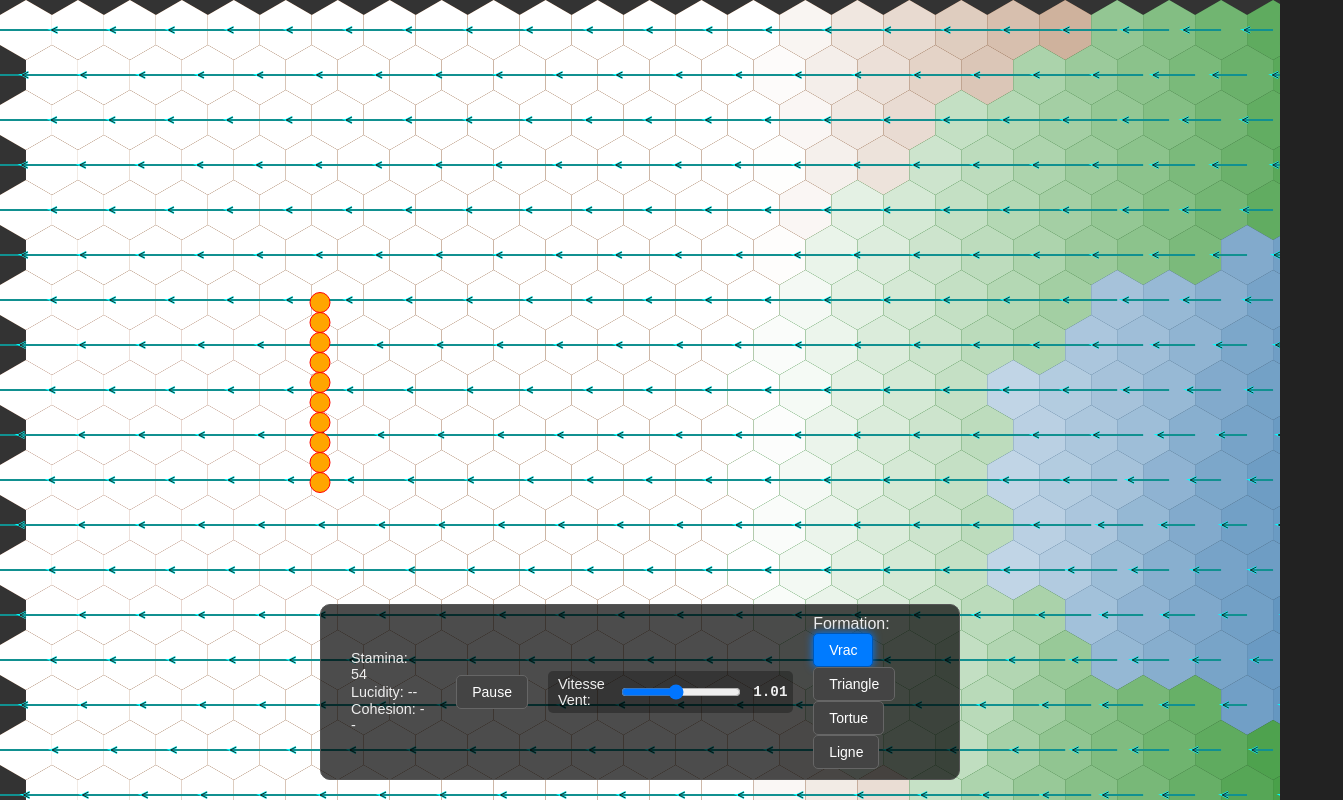
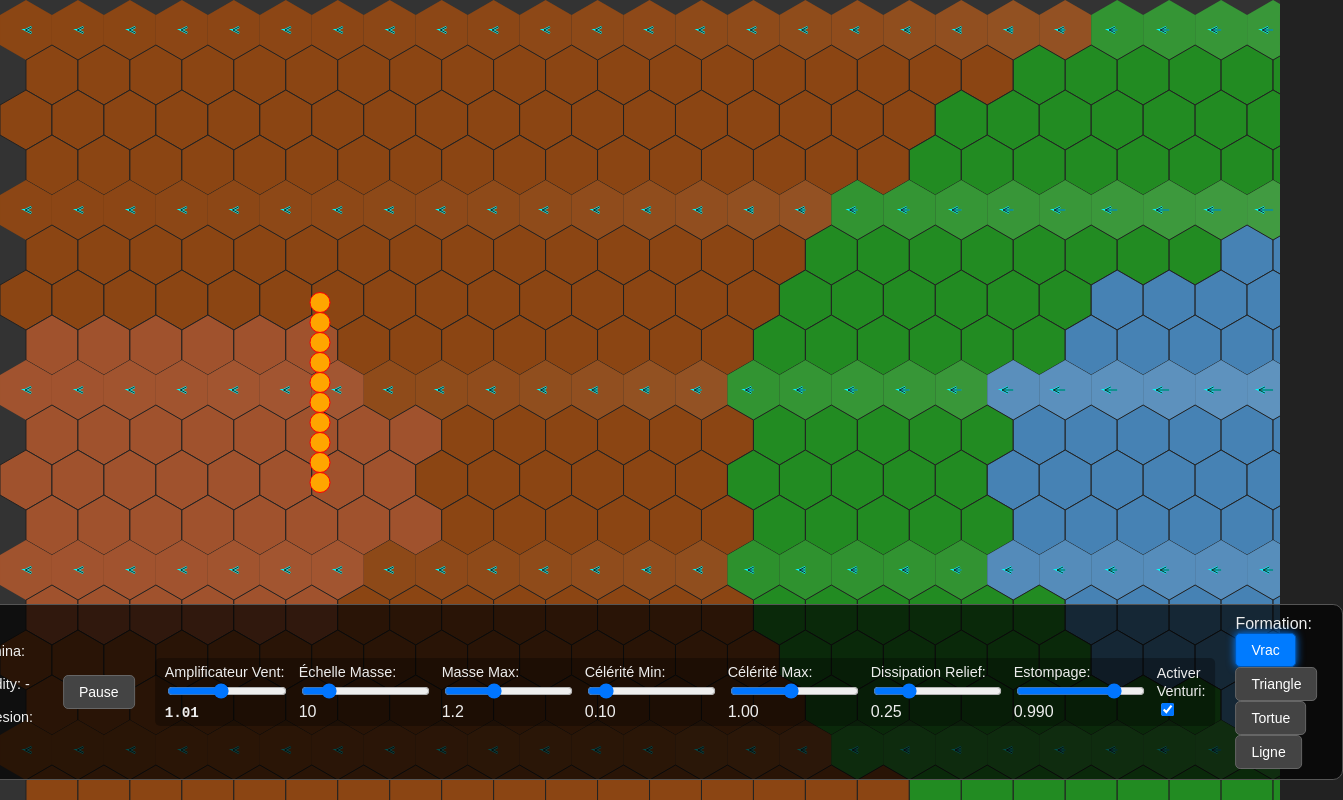
Before and after one commit to studio-noble-val/proto_contrevent_v2, a plain HTML site: page index.html in a window 1280 px wide. Shown: the whole page, 1343 px wide, since content can reach past the window. Drawn offline with Linux system fonts and the light colour scheme.

Commit message:
feat(debug): Ajout du contrôle de l'effet Venturi et correction de bug
Cette mise à jour introduit une nouvelle fonctionnalité de débogage et corrige un bug critique qui empêchait le rendu correct du jeu.

- **Fonctionnalité : Contrôle de l'effet Venturi**
  - Ajout d'une case à cocher dans l'interface de débogage pour permettre l'activation et la désactivation de l'effet Venturi.
  - Le script du jeu a été mis à jour pour prendre en compte l'état de cette case à cocher et appliquer ou non l'effet Venturi lors de la simulation du vent.

- **Correction de bug : Rendu du jeu**
  - Correction d'un bug majeur qui empêchait l'affichage de la grille, du vent et de la horde.
  - La cause du bug était la mise en commentaire de la fonction `updateWind`, qui a été restaurée.

- **Documentation**
  - Mise à jour des fichiers `plan.md` et `GEMINI.md` pour refléter les derniers changements, y compris la correction du bug et l'ajout de la nouvelle fonctionnalité de débogage.

```diff
--- a/index.html
+++ b/index.html
@@ -19,9 +19,45 @@
             <button id="pauseButton">Pause</button>
         </div>
         <div id="debugControls">
-            <label for="windSpeedSlider">Vitesse Vent:</label>
-            <input type="range" id="windSpeedSlider" min="0" max="100" value="45" step="1">
-            <span id="windSpeedValue">1.0</span>
+            <div>
+                <label for="windSpeedSlider">Amplificateur Vent:</label>
+                <input type="range" id="windSpeedSlider" min="0" max="100" value="45" step="1">
+                <span id="windSpeedValue">1.01</span>
+            </div>
+            <div>
+                <label for="windSourceScaleSlider">Échelle Masse:</label>
+                <input type="range" id="windSourceScaleSlider" min="1" max="50" value="10" step="1">
+                <span id="windSourceScaleValue">10</span>
+            </div>
+            <div>
+                <label for="maxMasseSlider">Masse Max:</label>
+                <input type="range" id="maxMasseSlider" min="0.1" max="3" value="1.2" step="0.1">
+                <span id="maxMasseValue">1.2</span>
+            </div>
+            <div>
+                <label for="minCeleriteSlider">Célérité Min:</label>
+                <input type="range" id="minCeleriteSlider" min="0" max="1" value="0.1" step="0.05">
+                <span id="minCeleriteValue">0.1</span>
+            </div>
+            <div>
+                <label for="maxCeleriteSlider">Célérité Max:</label>
+                <input type="range" id="maxCeleriteSlider" min="0.1" max="2" value="1.0" step="0.05">
+                <span id="maxCeleriteValue">1.0</span>
+            </div>
+            <div>
+                <label for="dissipationSlider">Dissipation Relief:</label>
+                <input type="range" id="dissipationSlider" min="0" max="1" value="0.25" step="0.05">
+                <span id="dissipationValue">0.25</span>
+            </div>
+            <div>
+                <label for="fadingSlider">Estompage:</label>
+                <input type="range" id="fadingSlider" min="0.95" max="1" value="0.99" step="0.001">
+                <span id="fadingValue">0.990</span>
+            </div>
+            <div>
+                <label for="venturiEffectCheckbox">Activer Venturi:</label>
+                <input type="checkbox" id="venturiEffectCheckbox" checked>
+            </div>
         </div>
         <div id="formationControls">
             <span>Formation: </span>
--- a/script.js
+++ b/script.js
@@ -45,7 +45,8 @@ const PerlinNoise = {
 PerlinNoise.init();
 
 // --- State & Constants ---
-let grid = [], horde = [], activeFormation = 'none', targetDestination = null, gamePaused = false, globalWindMultiplier = 1.0, isDragging = false, time = 0;
+let grid = [], horde = [], activeFormation = 'none', targetDestination = null, gamePaused = false, globalWindMultiplier = 1.0, isDragging = false, time = 0, venturiEnabled = true;
+const windParams = {};
 let selectionRect = { startX: 0, startY: 0, currentX: 0, currentY: 0 };
 const HEX_SIZE = 30, HEX_HEIGHT = 2 * HEX_SIZE, HEX_WIDTH = Math.sqrt(3) * HEX_SIZE, GRID_HORIZ_SPACING = HEX_WIDTH, GRID_VERT_SPACING = HEX_HEIGHT * 3 / 4;
 
@@ -67,7 +68,7 @@ function initGrid() {
         grid[r] = [];
         for (let c = 0; c < gridCols; c++) {
             const relief = (PerlinNoise.noise(c / reliefScale, r / reliefScale, 0) + 1) / 2;
-            grid[r][c] = { relief, wind: { force: 0, direction: Math.PI }, isSource: false };
+            grid[r][c] = { relief, wind: { masse: 0, celerite: 0, direction: Math.PI, propagationProgress: 0 }, isSource: false };
         }
     }
     for (let r = 0; r < gridRows; r++) {
@@ -110,59 +111,51 @@ function draw() {
 
 // --- Simulation ---
 function updateWind() {
-    const gridCols = grid[0].length, gridRows = grid.length;
-    const windSourceScale = 10; // Échelle pour le bruit de Perlin à la source
+    if (!grid.length || !grid[0].length) return; // Grid not ready
+    const gridCols = grid[0].length;
+    const gridRows = grid.length;
 
-    // --- 1. Rendre la source du vent dynamique ---
+    // 1. Update sources using Perlin noise
     for (let r = 0; r < gridRows; r++) {
         if (grid[r][gridCols - 1].isSource) {
-            // Utilise le bruit de Perlin pour faire varier la force du vent à la source dans le temps
-            const noiseVal = PerlinNoise.noise(r / windSourceScale, time); // Ajout de `time`
-            const force = ((noiseVal + 1) / 2) * 1.2; // Mappe la noise sur [0, 1.2]
-            grid[r][gridCols - 1].wind.force = force * globalWindMultiplier;
-        } else {
-            grid[r][gridCols - 1].wind.force = 0; // Assure que les non-sources n'émettent pas
+            const noiseVal = PerlinNoise.noise(r / (windParams.sourceScale || 10), time);
+            const masse = (noiseVal + 1) / 2 * (windParams.maxMasse || 1.2) * globalWindMultiplier;
+            grid[r][gridCols - 1].wind = {
+                masse: masse,
+                celerite: (windParams.minCelerite || 0.1) + (1 - masse / (windParams.maxMasse || 1.2)) * ((windParams.maxCelerite || 1.0) - (windParams.minCelerite || 0.1)),
+                direction: Math.PI, // From right to left
+                propagationProgress: 1 // Start fully propagated
+            };
         }
     }
 
-    // --- 2. Propager le vent avec une physique corrigée ---
-    const prevGrid = JSON.parse(JSON.stringify(grid)); // Copie pour une lecture stable
+    // 2. Propagate wind from right to left
     for (let c = gridCols - 2; c >= 0; c--) {
         for (let r = 0; r < gridRows; r++) {
-            const isOddRow = r % 2 === 1;
-            const upstreamNeighbors = [
-                prevGrid[r] ? prevGrid[r][c + 1] : null,
-                prevGrid[r - 1] ? prevGrid[r - 1][c + (isOddRow ? 1 : 0)] : null,
-                prevGrid[r + 1] ? prevGrid[r + 1][c + (isOddRow ? 1 : 0)] : null
-            ].filter(n => n);
+            const fromCell = grid[r][c + 1];
+            const toCell = grid[r][c];
 
-            if (upstreamNeighbors.length === 0) continue;
+            if (fromCell.wind.masse > 0) {
+                let venturiEffect = 1;
+                if (venturiEnabled) {
+                    const reliefDifference = Math.abs(fromCell.relief - toCell.relief);
+                    venturiEffect = 1 + reliefDifference; // Simplified Venturi
+                }
 
-            const sourceNeighbor = upstreamNeighbors.reduce((max, n) => n.wind.force > max.wind.force ? n : max, { wind: { force: 0 } });
+                let newMasse = fromCell.wind.masse * (1 - (windParams.dissipation || 0.25) * toCell.relief) * venturiEffect;
 
-            if (sourceNeighbor.wind.force <= 0.05) { // Seuil légèrement abaissé
-                grid[r][c].wind.force = 0;
-                continue;
+                // Ensure masse doesn't uncontrollably increase
+                newMasse = Math.min(newMasse, (windParams.maxMasse || 1.2) * 2);
+
+                toCell.wind.masse = newMasse;
+                toCell.wind.celerite = fromCell.wind.celerite;
+                toCell.wind.direction = fromCell.wind.direction;
+            } else {
+                 toCell.wind.masse *= (windParams.fading || 0.99); // Fade out old wind
             }
-
-            // Dissipation basée sur la différence de relief (inchangée)
-            const reliefDiff = Math.abs(grid[r][c].relief - sourceNeighbor.relief);
-            const dissipation = 1.0 - (reliefDiff * 0.25);
-            let propagatedForce = sourceNeighbor.wind.force * dissipation;
-
-            // --- Correction et limitation de l'effet Venturi ---
-            const wall1 = grid[r - 1] ? grid[r - 1][c].relief : 0;
-            const wall2 = grid[r + 1] ? grid[r + 1][c].relief : 0;
-            const constriction = (wall1 + wall2) / 2;
-
-            // L'effet Venturi ne doit pas augmenter la force de manière explosive.
-            // On le limite pour qu'il ne fasse qu'amplifier légèrement la force dans les goulots d'étranglement.
-            const venturiEffect = 1.0 + (constriction * 0.5); // Ne dépend plus de propagatedForce
-
-            // On s'assure que la force du vent ne peut pas augmenter à l'infini.
-            // La force résultante est un mélange de la force propagée et de l'effet Venturi, mais plafonnée.
-            grid[r][c].wind.force = Math.min(propagatedForce * venturiEffect, propagatedForce + 0.2);
-            grid[r][c].wind.direction = sourceNeighbor.wind.direction;
+             if (toCell.wind.masse < 0.01) {
+                toCell.wind.masse = 0;
+            }
         }
     }
 }
@@ -172,13 +165,38 @@ function applyWindEffects() {
         const hexCoords = pixelToHex(p.x, p.y);
         if (hexCoords.r >= 0 && hexCoords.r < grid.length && hexCoords.c >= 0 && hexCoords.c < grid[0].length) {
             const wind = grid[hexCoords.r][hexCoords.c].wind;
-            if (wind.force > 0) p.stamina = Math.max(0, p.stamina - wind.force * 0.02);
+            if (wind.masse > 0) p.stamina = Math.max(0, p.stamina - wind.masse * 0.02);
         }
     });
 }
 
 // --- Event Listeners & Controls ---
 function setupEventListeners() {
+    // --- Helper pour initialiser les sliders ---
+    function setupSlider(sliderId, valueSpanId, paramsKey, isFloat = true, decimals = 2) {
+        const slider = document.getElementById(sliderId);
+        const span = document.getElementById(valueSpanId);
+        if (!slider || !span) return;
+
+        const update = (value) => {
+            const numValue = isFloat ? parseFloat(value) : parseInt(value);
+            windParams[paramsKey] = numValue;
+            span.textContent = numValue.toFixed(decimals);
+        };
+
+        slider.addEventListener('input', e => update(e.target.value));
+        update(slider.value); // Init
+    }
+
+    // --- Sliders de contrôle du vent ---
+    setupSlider("windSourceScaleSlider", "windSourceScaleValue", "sourceScale", false, 0);
+    setupSlider("maxMasseSlider", "maxMasseValue", "maxMasse", true, 1);
+    setupSlider("minCeleriteSlider", "minCeleriteValue", "minCelerite", true, 2);
+    setupSlider("maxCeleriteSlider", "maxCeleriteValue", "maxCelerite", true, 2);
+    setupSlider("dissipationSlider", "dissipationValue", "dissipation", true, 2);
+    setupSlider("fadingSlider", "fadingValue", "fading", true, 3);
+
+
     const windSlider = document.getElementById('windSpeedSlider');
     const windValueSpan = document.getElementById('windSpeedValue');
 
@@ -200,6 +218,13 @@ function setupEventListeners() {
 
     // Initialise la valeur à partir de la position initiale du slider
     updateWindMultiplier(windSlider.value);
+
+    const venturiCheckbox = document.getElementById('venturiEffectCheckbox');
+    if (venturiCheckbox) {
+        venturiCheckbox.addEventListener('change', e => {
+            venturiEnabled = e.target.checked;
+        });
+    }
 
     const inspector = document.getElementById('hex-inspector-popup');
     document.getElementById('inspector-close-button').addEventListener('click', () => inspector.style.display = 'none');
@@ -255,8 +280,8 @@ function showHexInspector(x, y) {
     const cell = grid[hexCoords.r][hexCoords.c];
     const popup = document.getElementById('hex-inspector-popup');
     document.getElementById('inspector-altitude').textContent = cell.relief.toFixed(3);
-    document.getElementById('inspector-wind-speed').textContent = cell.wind.force.toFixed(3);
-    document.getElementById('inspector-wind-pressure').textContent = (cell.wind.force * cell.wind.force * 0.5).toFixed(3);
+    document.getElementById('inspector-wind-speed').textContent = cell.wind.masse.toFixed(3);
+    document.getElementById('inspector-wind-pressure').textContent = (cell.wind.masse * cell.wind.masse * 0.5).toFixed(3);
     popup.style.left = `${x + 15}px`;
     popup.style.top = `${y + 15}px`;
     popup.style.display = 'block';
@@ -268,9 +293,9 @@ function moveHorde() {
         let windResistance = 0;
         if (p.target && hexCoords.r >= 0 && hexCoords.r < grid.length && hexCoords.c >= 0 && hexCoords.c < grid[0].length) {
             const wind = grid[hexCoords.r][hexCoords.c].wind;
-            if (wind.force > 0) {
+            if (wind.masse > 0) {
                 const moveAngle = Math.atan2(p.target.y - p.y, p.target.x - p.x);
-                windResistance = Math.max(0, -Math.cos(moveAngle - wind.direction)) * wind.force;
+                windResistance = Math.max(0, -Math.cos(moveAngle - wind.direction)) * wind.masse;
             }
         }
         p.currentSpeed = p.baseSpeed * (1 - windResistance);
@@ -292,7 +317,7 @@ function setFormation(formation) { activeFormation = formation; document.querySe
 // --- Drawing & Helpers ---
 function drawGrid() { for (let r = 0; r < grid.length; r++) for (let c = 0; c < grid[r].length; c++) { const offset = (r % 2) * (HEX_WIDTH / 2), x = c * HEX_WIDTH + offset + HEX_WIDTH / 2, y = r * GRID_VERT_SPACING + HEX_HEIGHT / 2; drawHexagon(x, y, HEX_SIZE, grid[r][c]); } }
 function getColorForRelief(relief) { if (relief < 0.3) return `rgb(70, 130, 180)`; if (relief < 0.5) return `rgb(34, 139, 34)`; if (relief < 0.7) return `rgb(139, 69, 19)`; return `rgb(160, 82, 45)`; }
-function drawHexagon(x, y, size, cell) { ctx.beginPath(); for (let i = 0; i < 6; i++) ctx.lineTo(x + size * Math.cos(Math.PI / 3 * i + Math.PI / 2), y + size * Math.sin(Math.PI / 3 * i + Math.PI / 2)); ctx.closePath(); ctx.fillStyle = getColorForRelief(cell.relief); ctx.fill(); if (cell.wind.force > 0.1) { ctx.fillStyle = `rgba(255, 255, 255, ${cell.wind.force * 0.2})`; ctx.fill(); const arrowLength = size * cell.wind.force * 0.7, arrowHeadSize = size * 0.2; ctx.save(); ctx.translate(x, y); ctx.rotate(cell.wind.direction); ctx.beginPath(); ctx.moveTo(0, 0); ctx.lineTo(arrowLength, 0); ctx.lineTo(arrowLength - arrowHeadSize, -arrowHeadSize / 2); ctx.moveTo(arrowLength, 0); ctx.lineTo(arrowLength - arrowHeadSize, arrowHeadSize / 2); ctx.strokeStyle = 'cyan'; ctx.lineWidth = 2; ctx.stroke(); ctx.restore(); } ctx.strokeStyle = '#222'; ctx.stroke(); }
+function drawHexagon(x, y, size, cell) { ctx.beginPath(); for (let i = 0; i < 6; i++) ctx.lineTo(x + size * Math.cos(Math.PI / 3 * i + Math.PI / 2), y + size * Math.sin(Math.PI / 3 * i + Math.PI / 2)); ctx.closePath(); ctx.fillStyle = getColorForRelief(cell.relief); ctx.fill(); if (cell.wind.masse > 0.02) { ctx.fillStyle = `rgba(255, 255, 255, ${cell.wind.masse * 0.2})`; ctx.fill(); const arrowLength = size * cell.wind.masse * 0.7, arrowHeadSize = size * 0.2; ctx.save(); ctx.translate(x, y); ctx.rotate(cell.wind.direction); ctx.beginPath(); ctx.moveTo(0, 0); ctx.lineTo(arrowLength, 0); ctx.lineTo(arrowLength - arrowHeadSize, -arrowHeadSize / 2); ctx.moveTo(arrowLength, 0); ctx.lineTo(arrowLength - arrowHeadSize, arrowHeadSize / 2); ctx.strokeStyle = 'cyan'; ctx.lineWidth = 2; ctx.stroke(); ctx.restore(); } ctx.strokeStyle = '#222'; ctx.stroke(); }
 function getFormationOffsets(formation, count) { const offsets = []; let spacing = 35; switch (formation) { case "line": for (let i = 0; i < count; i++) offsets.push({ x: -i * spacing, y: 0 }); break; case "turtle": const side = Math.ceil(Math.sqrt(count)); for (let i = 0; i < count; i++) offsets.push({ x: -(i % side) * spacing, y: -Math.floor(i / side) * spacing }); break; case "triangle": let row = 0, inRow = 0; for (let i = 0; i < count; i++) { offsets.push({ x: -row * spacing, y: (inRow - row / 2) * spacing }); inRow++; if (inRow > row) { row++; inRow = 0; } } break; default: for (let i = 0; i < count; i++) offsets.push({ x: 0, y: 0 }); break; } return offsets; }
 function getFormationSpeed(formation) { switch (formation) { case "line": return 1.8; case "turtle": return 0.8; case "triangle": return 1.4; default: return 2.5; } }
 function drawHorde() { horde.forEach(p => { ctx.beginPath(); ctx.arc(p.x, p.y, p.size, 0, 2 * Math.PI); ctx.fillStyle = p.isSelected ? "yellow" : "orange"; ctx.fill(); ctx.strokeStyle = "red"; ctx.stroke(); }); }
```
Also changed, not shown: GEMINI.md (+8 -0 lines), plan.md (+5 -0 lines).
